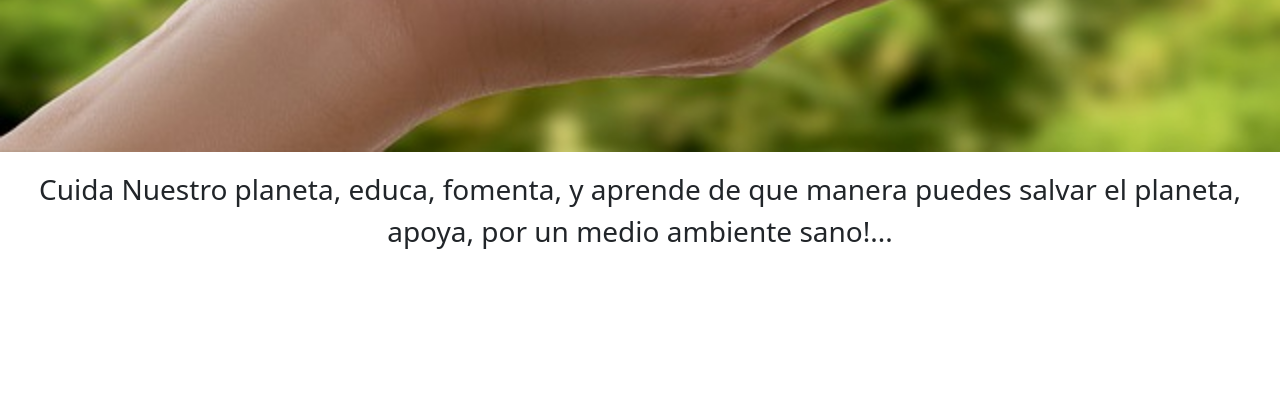
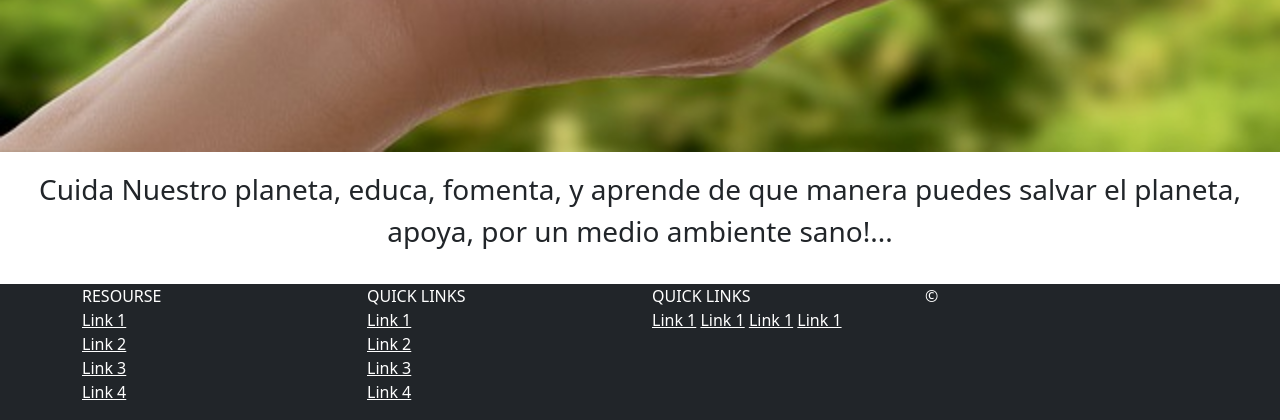
Before and after one commit to AnibalLP/Emprendimiento2021, a PHP site: page / in a window 1280 px wide. Shown: the part 924-1344 px from the top of the page. Before the commit the page ends 1173 px from the top, so only its background shows below. Run offline with PHP 8.4, Linux system fonts and the light colour scheme; some libraries are stand-ins or nearby versions.

Commit message:
Foother
Estoy haciendo eso

```diff
--- a/Comenzando/index.php
+++ b/Comenzando/index.php
@@ -26,8 +26,6 @@
     <meta name="viewport" content="width=device-width, initial-scale=1.0">
     <link href="https://cdn.jsdelivr.net/npm/bootstrap@5.1.3/dist/css/bootstrap.min.css" rel="stylesheet" integrity="sha384-1BmE4kWBq78iYhFldvKuhfTAU6auU8tT94WrHftjDbrCEXSU1oBoqyl2QvZ6jIW3" crossorigin="anonymous">
     <link href="https://cdn.jsdelivr.net/npm/bootstrap@5.1.3/dist/css/bootstrap.min.css" rel="stylesheet" integrity="sha384-1BmE4kWBq78iYhFldvKuhfTAU6auU8tT94WrHftjDbrCEXSU1oBoqyl2QvZ6jIW3" crossorigin="anonymous">
-
-
   </head>
   <body>
     <div class="container-fluid">
@@ -69,6 +67,48 @@
   </div>
 </div>
 
+<!--FOOTER O PIE DE PÁGINA-->
+<footer class="bg-dark text-white">
+  <div class="container">
+    <nav class="row">
+      <!--LOGO-->
+      <!--menu 1-->
+      <ul class="col-3 list-unstyled"> <!--Esta clase quita las viñetas a los elementos li-->
+        <li class="font-weight-bold text-uppercase">Resourse</li>
+        <li><a href="#" class="text-reset">Link 1</a></li>
+        <li><a href="#" class="text-reset">Link 2</a></li>
+        <li><a href="#" class="text-reset">Link 3</a></li>
+        <li><a href="#" class="text-reset">Link 4</a></li>
+      </ul>
+      <!--menu 2-->
+      <ul class="col-3 list-unstyled"> <!--Esta clase quita las viñetas a los elementos li-->
+        <li class="font-weight-bold text-uppercase">Quick links</li>
+        <li><a href="#" class="text-reset">Link 1</a></li>
+        <li><a href="#" class="text-reset">Link 2</a></li>
+        <li><a href="#" class="text-reset">Link 3</a></li>
+        <li><a href="#" class="text-reset">Link 4</a></li>
+      </ul>
+      <!--redes sociales-->
+      <ul class="col-3 list-unstyled"> <!--Esta clase quita las viñetas a los elementos li-->
+        <li class="font-weight-bold text-uppercase">Quick links</li>
+        <li>
+          <!--Facebook-->
+          <a href="#" class="text-reset">Link 1</a>
+          <!--Twitter-->
+          <a href="#" class="text-reset">Link 1</a>
+          <!--Instagram-->
+          <a href="#" class="text-reset">Link 1</a>
+          <!--Youtube-->
+          <a href="#" class="text-reset">Link 1</a>
+        </li>
+      </ul>
+      <!--marca registrada-->
+      &copy;
+    </nav>
+  </div>
+</footer>
+<!--FIN DEL FOOTER O PIE DE PÁGINA-->
+
 <script src="JS/Funciones.js"></script>
 <script src="https://cdn.jsdelivr.net/npm/@popperjs/core@2.10.2/dist/umd/popper.min.js" integrity="sha384-7+zCNj/IqJ95wo16oMtfsKbZ9ccEh31eOz1HGyDuCQ6wgnyJNSYdrPa03rtR1zdB" crossorigin="anonymous"></script>
 <script src="https://cdn.jsdelivr.net/npm/bootstrap@5.1.3/dist/js/bootstrap.min.js" integrity="sha384-QJHtvGhmr9XOIpI6YVutG+2QOK9T+ZnN4kzFN1RtK3zEFEIsxhlmWl5/YESvpZ13" crossorigin="anonymous"></script>
```
